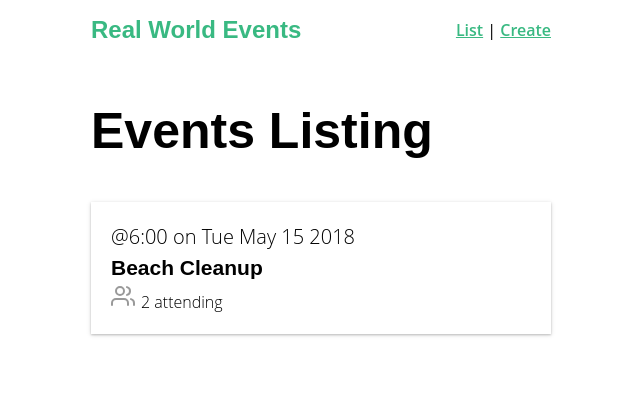
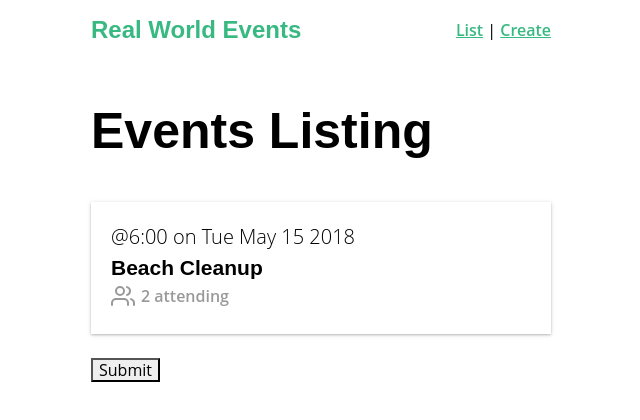
Before and after one commit to Pramothini/real-world-vue, a Vue app: page / in a window 1280 px wide. Shown: the top 420 px of the page, without its empty margins (319-959 px from the left). Built offline with nearby package versions, Linux system fonts and the light colour scheme.

Commit message:
Slots
1.How to use slots for dynamic template code
2.How to set default slot content

```diff
--- /dev/null
+++ b/src/components/BaseButton.vue
@@ -0,0 +1,5 @@
+    <template>
+    <div>
+      <button><slot>Submit</slot></button>
+    </div>
+    </template>
--- a/src/components/BaseIcon.vue
+++ b/src/components/BaseIcon.vue
@@ -3,6 +3,7 @@
       <svg class="icon" :width="width" :height="height">
         <use v-bind="{'xlink:href':'/feather-sprite.svg#'+name}"/>
       </svg>
+      <slot></slot>
     </div>
     </template>
 <script>
--- a/src/components/EventCard.vue
+++ b/src/components/EventCard.vue
@@ -3,8 +3,7 @@
      <div class="event-card -shadow">
       <span class="eyebrow">@{{ event.time }} on {{ event.date }}</span>
       <h4 class="title">{{ event.title }}</h4>
-      <BaseIcon name="users" />
-      <span>{{ event.attendees.length }} attending</span>
+      <BaseIcon name="users">{{ event.attendees.length }} attending</BaseIcon>
     </div>
 </router-link>
 </template>
--- a/src/views/EventList.vue
+++ b/src/views/EventList.vue
@@ -2,6 +2,7 @@
       <div>
         <h1>Events Listing</h1>
         <EventCard/>
+        <BaseButton></BaseButton>
       </div>
     </template>
 
```
